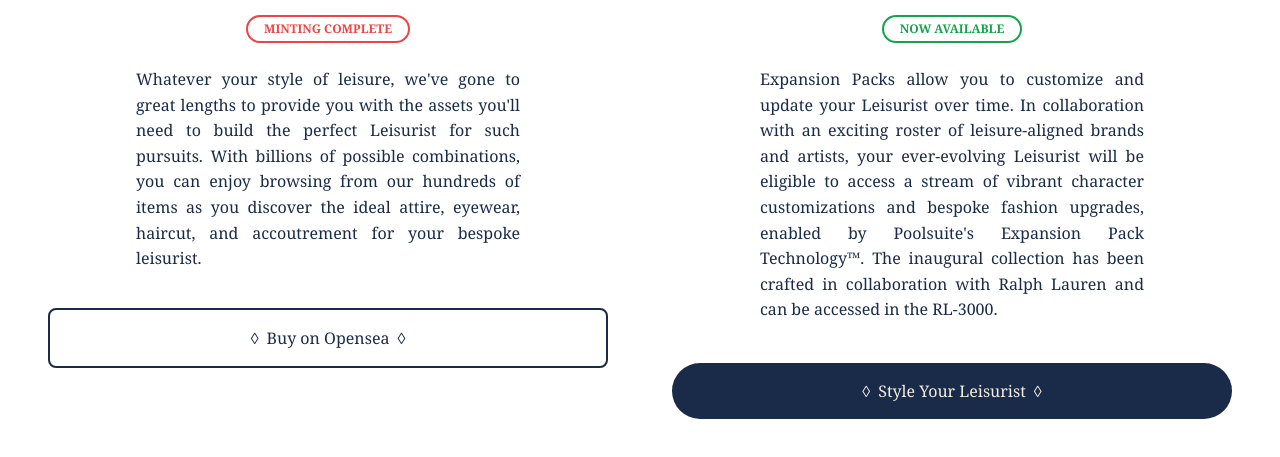
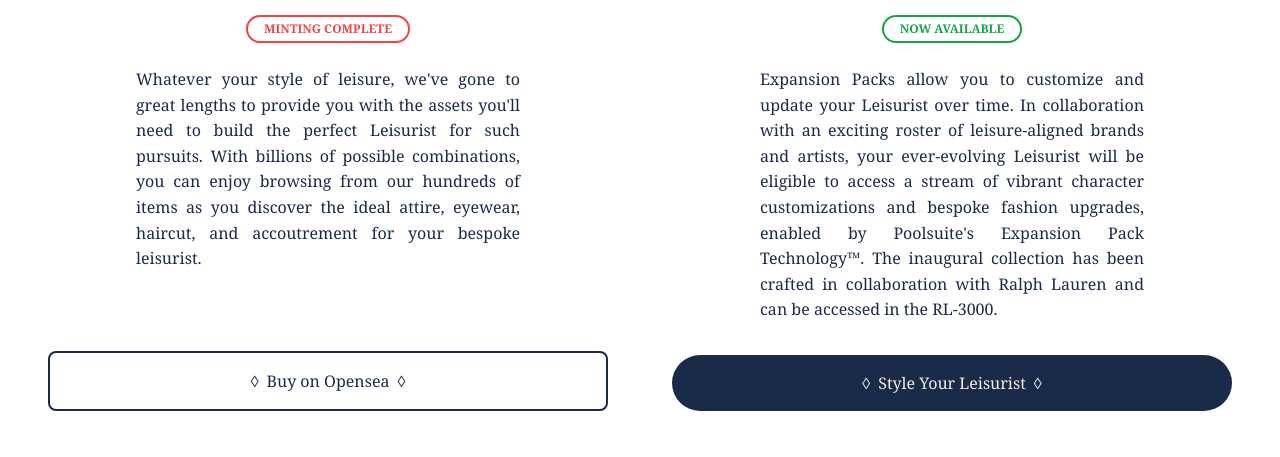
Before and after one commit to abhishekxdev/flowbitfinal, a React (Vite) app: page / in a window 1280 px wide. Shown: the part 3058-3515 px from the top of the page. Built offline with nearby package versions, Linux system fonts and the light colour scheme.

Commit message:
Fix button alignment by equalizing column heights

```diff
--- a/src/App.tsx
+++ b/src/App.tsx
@@ -139,9 +139,9 @@ function App() {
           </div>
 
           {/* Two Column Layout */}
-          <div className="grid md:grid-cols-2 gap-12 lg:gap-16">
+          <div className="grid md:grid-cols-2 gap-12 lg:gap-16 items-end">
             {/* Left Column - Design Your Own */}
-            <div className="text-center">
+            <div className="text-center flex flex-col h-full">
               {/* Card Image */}
               <div className="mb-8 h-80">
                 <img
@@ -165,14 +165,14 @@ function App() {
               </div>
 
               {/* Description */}
-              <div className="max-w-sm mx-auto mb-8">
+              <div className="max-w-sm mx-auto mb-8 flex-grow">
                 <p className="text-[#1a2b49] text-base leading-relaxed text-justify" style={{ fontFamily: 'Georgia, serif', lineHeight: '1.6em' }}>
                   Whatever your style of leisure, we've gone to great lengths to provide you with the assets you'll need to build the perfect Leisurist for such pursuits. With billions of possible combinations, you can enjoy browsing from our hundreds of items as you discover the ideal attire, eyewear, haircut, and accoutrement for your bespoke leisurist.
                 </p>
               </div>
 
               {/* Button */}
-              <div className="h-16 flex items-end">
+              <div className="mt-auto">
                 <button className="w-full border-2 border-[#1a2b49] text-[#1a2b49] px-7 py-4 rounded-lg font-medium hover:shadow-lg transition-all duration-300 flex items-center justify-center gap-2" style={{ fontFamily: 'Georgia, serif' }}>
                   <span>◊</span>
                   Buy on Opensea
@@ -182,7 +182,7 @@ function App() {
             </div>
 
             {/* Right Column - Expansion Pack Technology */}
-            <div className="text-center">
+            <div className="text-center flex flex-col h-full">
               {/* Card Image with Background and GIF */}
               <div className="mb-8 relative h-80">
                 <div
@@ -213,14 +213,14 @@ function App() {
               </div>
 
               {/* Description */}
-              <div className="max-w-sm mx-auto mb-8">
+              <div className="max-w-sm mx-auto mb-8 flex-grow">
                 <p className="text-[#1a2b49] text-base leading-relaxed text-justify" style={{ fontFamily: 'Georgia, serif', lineHeight: '1.6em' }}>
                   Expansion Packs allow you to customize and update your Leisurist over time. In collaboration with an exciting roster of leisure-aligned brands and artists, your ever-evolving Leisurist will be eligible to access a stream of vibrant character customizations and bespoke fashion upgrades, enabled by Poolsuite's Expansion Pack Technology™. The inaugural collection has been crafted in collaboration with Ralph Lauren and can be accessed in the RL-3000.
                 </p>
               </div>
 
               {/* Button */}
-              <div className="h-16 flex items-end">
+              <div className="mt-auto">
                 <button className="w-full bg-[#1a2b49] text-[#f3efe6] px-7 py-4 rounded-full font-medium hover:shadow-lg transition-all duration-300 flex items-center justify-center gap-2" style={{ fontFamily: 'Georgia, serif' }}>
                 <span>◊</span>
                 Style Your Leisurist
```
